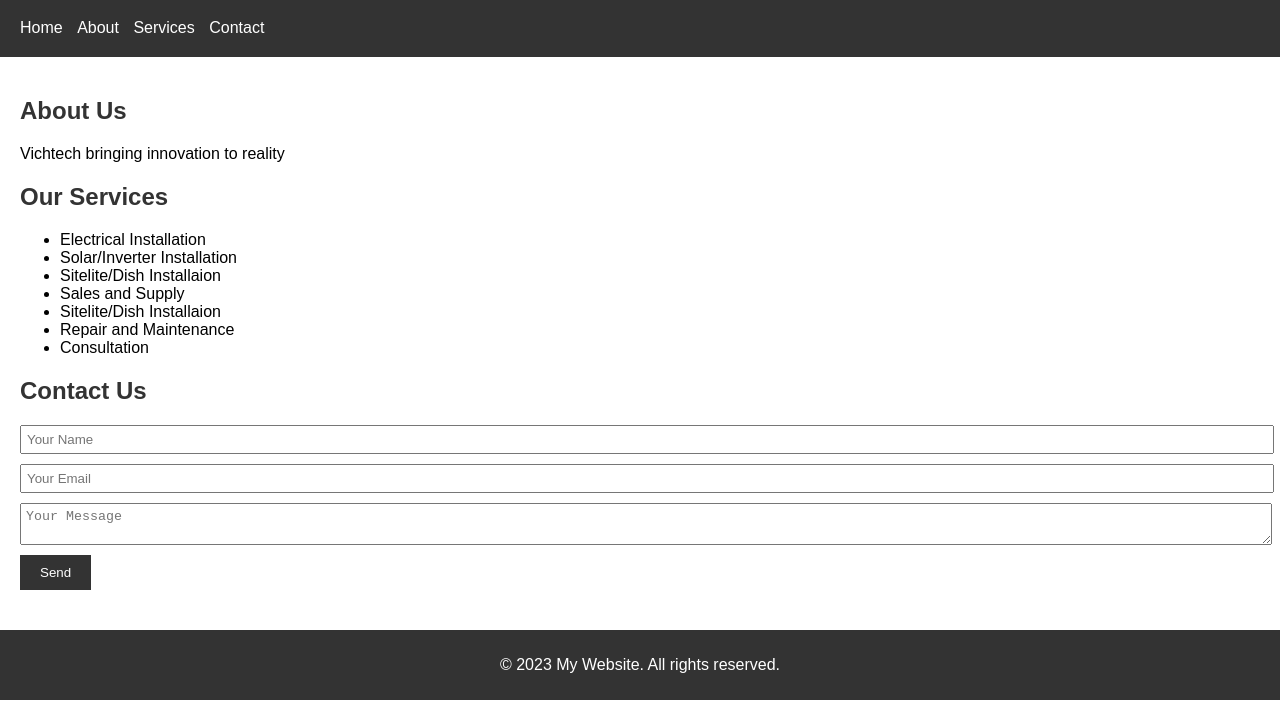
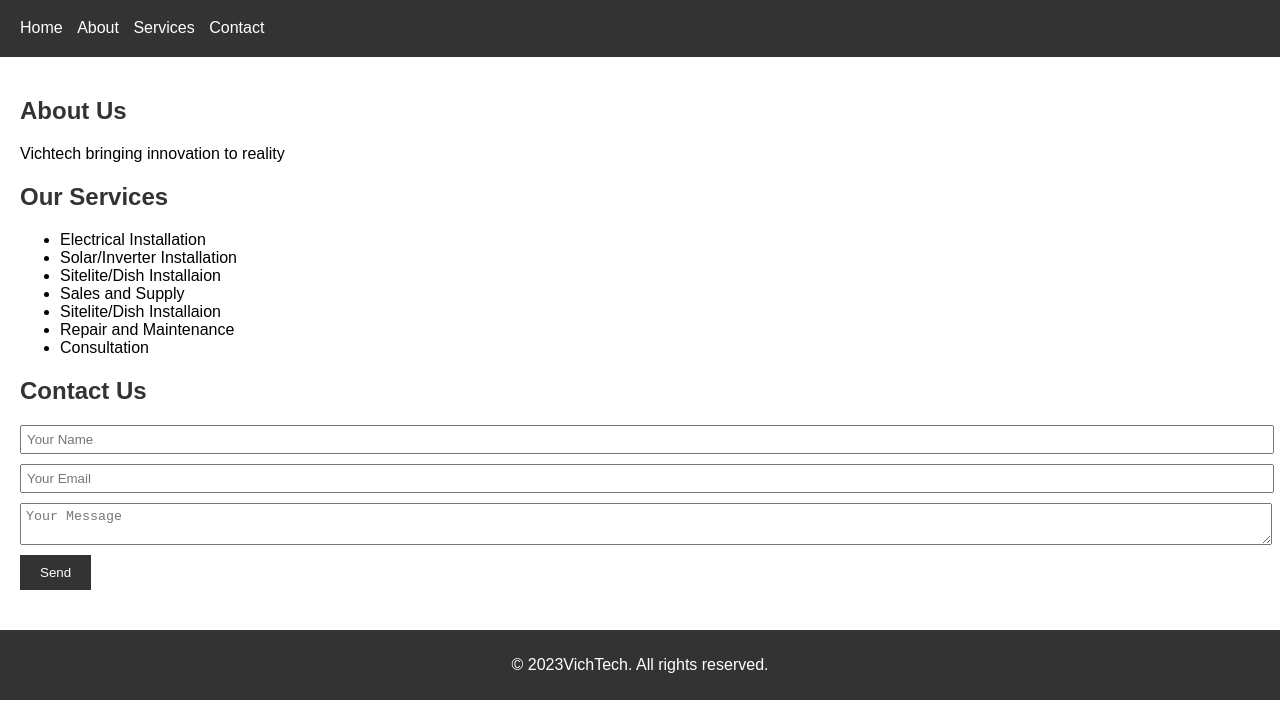
Before and after one commit to Victorchinonso01/simple-website, a plain HTML site: page index.html in a window 1280 px wide. Shown: the part 81-800 px from the top of the page. Drawn offline with Linux system fonts and the light colour scheme.

Commit message:
first commit

```diff
--- a/index.html
+++ b/index.html
@@ -48,7 +48,7 @@
     </main>
 
     <footer>
-      <p>&copy; 2023 My Website. All rights reserved.</p>
+      <p>&copy; 2023VichTech. All rights reserved.</p>
     </footer>
 
     <script src="script.js"></script>
```
